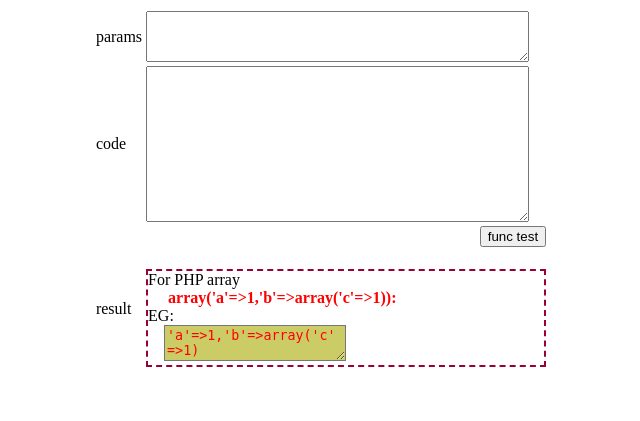
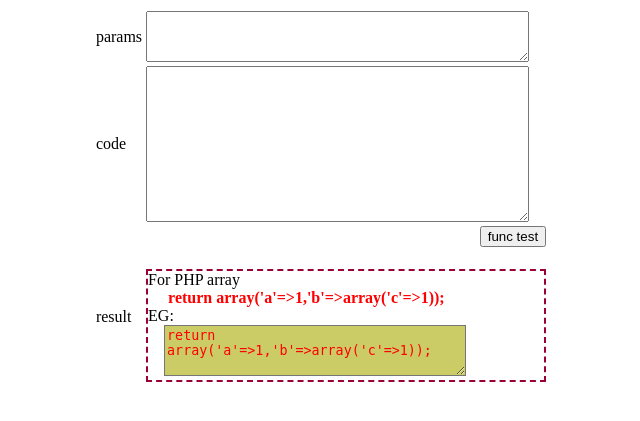
Before and after one commit to Figael/mysql-table-transition, a PHP site: page /func_input.php in a window 1280 px wide. Shown: the top 421 px of the page, without its empty margins (319-959 px from the left). Run offline with PHP 8.4, Linux system fonts and the light colour scheme.

Commit message:
Edited func_input.php via GitHub

```diff
--- a/func_input.php
+++ b/func_input.php
@@ -47,11 +47,11 @@ code
 <div style="border:2px dashed #990033;" id='result'>
 For PHP array<br />
 &nbsp;&nbsp;&nbsp;
-&nbsp;<font color=red><strong>array('a'=>1,'b'=>array('c'=>1)):</strong></font></font>
+&nbsp;<font color=red><strong>return array('a'=>1,'b'=>array('c'=>1));</strong></font></font>
 
 <font color=red><strong></strong></font><br />
 EG:<br />
-&nbsp;&nbsp;&nbsp;&nbsp;<textarea style="background-color:#CCCC66;color:red;">'a'=>1,'b'=>array('c'=>1)</textarea><br />
+&nbsp;&nbsp;&nbsp;&nbsp;<textarea style="background-color:#CCCC66;color:red;"  cols ="35" rows = "3">return array('a'=>1,'b'=>array('c'=>1));</textarea><br />
 </div>
 </td>
 </tr>
```
